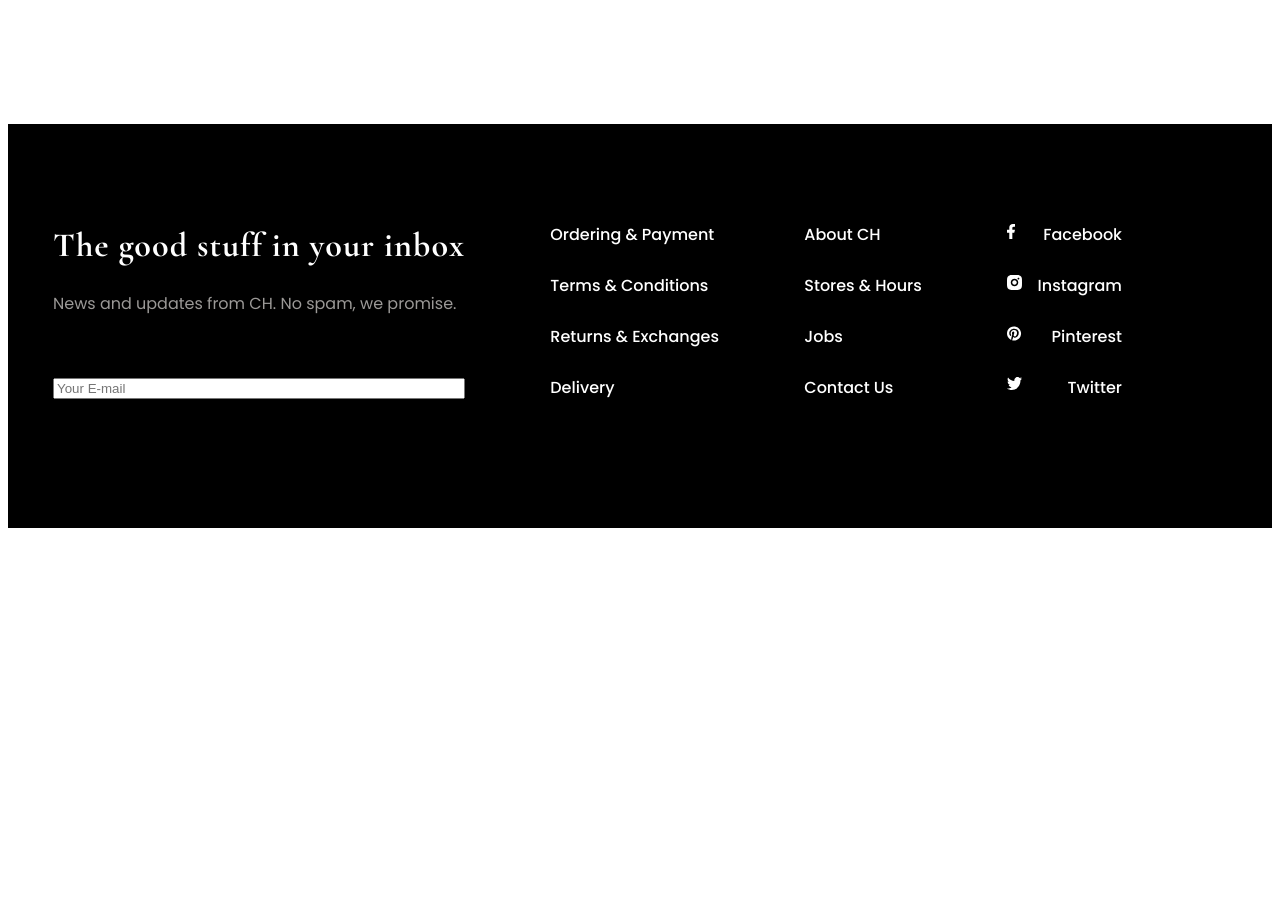
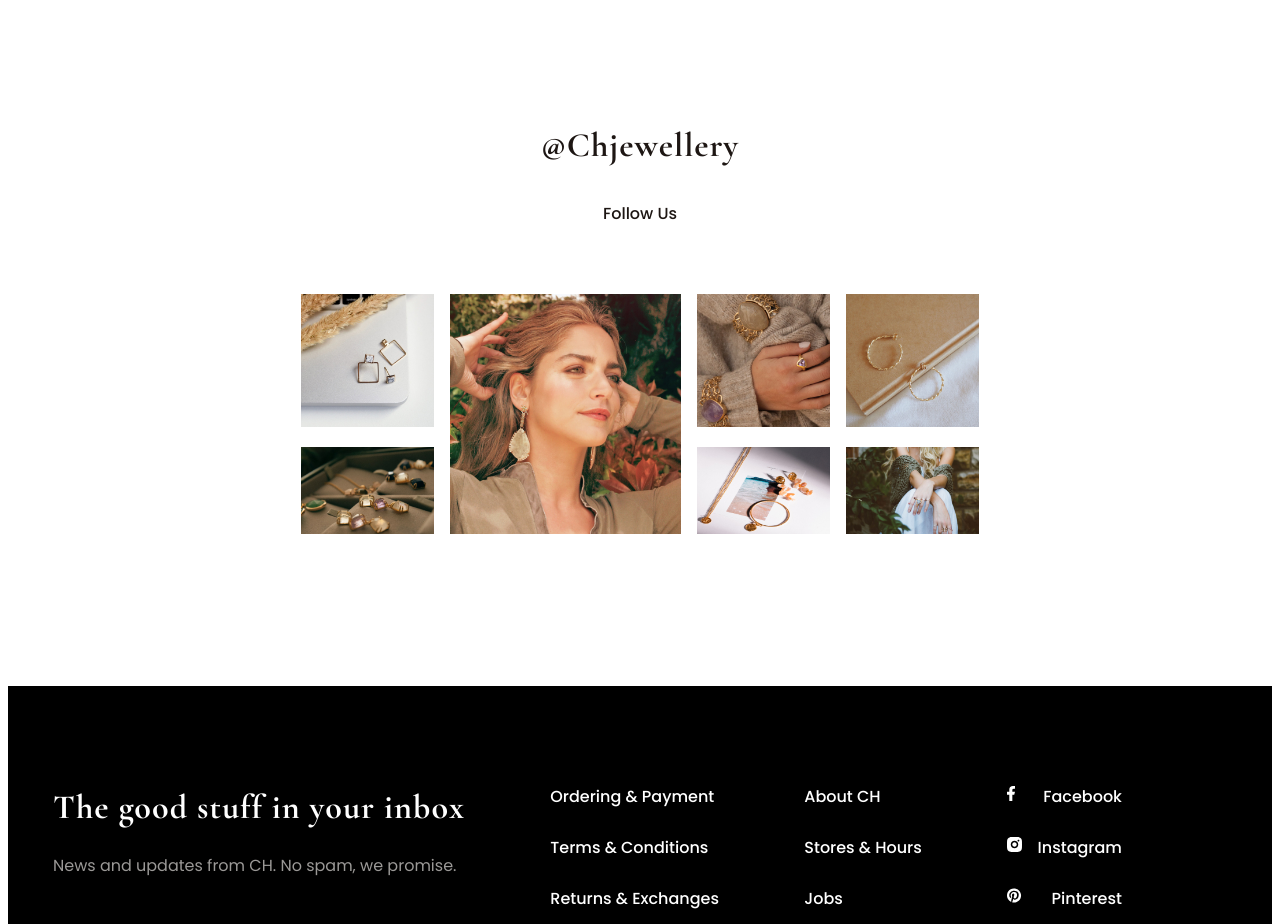
Before and after one commit to Kotwade/jewellery, a website: page source/index.html in a window 1280 px wide. Shown: the part 2660-3584 px from the top of the page. Before the commit the page ends 3188 px from the top, so only its background shows below. Drawn offline with nearby package versions, Linux system fonts and the light colour scheme; files that its build step writes are made by us from their sources.

Commit message:
Сверстал блок image

```diff
--- a/source/index.html
+++ b/source/index.html
@@ -112,6 +112,25 @@
         </div>
       </div>
     </section>
+    <section class="image">
+      <h3>@Chjewellery</h3>
+      <p>Follow Us</p>
+      <div class="image__container">
+        <div class="image__wrapper">
+          <div class="image__block">
+            <img class="image__block-first" src="img/inst.jpg" width="230" height="230">
+            <img class="image__block-second" src="img/earrings.jpg" width="230" height="150">
+          </div>
+          <img class="image__model" src="img/model.jpg" width="399" height="412">
+        </div>
+        <div class="image__box">
+          <img class="image__block-first image__block-first--hand" src="img/hand.jpg" width="230" height="230">
+          <img class="image__block-first image__block-first--rings" src="img/rings.jpg" width="230" height="230">
+          <img class="image__block-second image__block-second--set" src="img/set.jpg" width="230" height="150">
+          <img class="image__block-second" src="img/rings-on-hands.jpg" width="230" height="150">
+        </div>
+      </div>
+    </section>
   </main>
   <footer class="page-footer">
     <div class="page-footer__wrapper">
--- /dev/null
+++ b/source/sass/blocks/image.scss
@@ -0,0 +1,139 @@
+.image {
+  padding-bottom: 132px;
+}
+
+.image h3 {
+  font-family: "Cormorant Garamond", "Georgia", serif;
+  font-weight: 700;
+  font-size: 34px;
+  line-height: 44px;
+  color: $dark;
+  text-align: center;
+  letter-spacing: 0.03em;
+  margin: 0;
+  padding: 0;
+  margin-bottom: 35px;
+}
+
+.image p {
+  font-size: 16px;
+  line-height: 21px;
+  color: $dark;
+  text-align: center;
+  margin: 0;
+  padding: 0;
+  margin-bottom: 70px;
+}
+
+.image__container {
+  max-width: 1170px;
+  display: flex;
+  justify-content: space-between;
+  flex-wrap: wrap;
+  margin: 0 auto;
+
+  @media (max-width: $desktop-width) {
+    max-width: 678px;
+  }
+
+  @media (max-width: $tablet-width) {
+    max-width: 290px;
+  }
+}
+
+.image__container img {
+  margin-bottom: 34px;
+
+  @media (max-width: $desktop-width) {
+    object-fit: cover;
+    margin-bottom: 20px;
+  }
+
+  @media (max-width: $tablet-width) {
+    margin-bottom: 27px;
+  }
+}
+
+.image__wrapper {
+  display: flex;
+  justify-content: space-between;
+  flex-wrap: wrap;
+  max-width: 656px;
+
+  @media (max-width: $desktop-width) {
+    max-width: 380px;
+  }
+}
+
+.image__block {
+  display: flex;
+  flex-direction: column;
+  margin-right: 27px;
+
+  @media (max-width: $desktop-width) {
+    margin-right: 16px;
+  }
+
+  @media (max-width: $tablet-width) {
+    margin-right: 24px;
+  }
+}
+
+.image__box {
+  display: flex;
+  justify-content: space-between;
+  flex-wrap: wrap;
+  max-width: 487px;
+
+  @media (max-width: $desktop-width) {
+    max-width: 282px;
+  }
+
+  @media (max-width: $tablet-width) {
+    max-width: 290px;
+  }
+}
+
+.image__block-first {
+  @media (max-width: $desktop-width) {
+    width: 133px;
+    height: 133px;
+  }
+}
+
+.image__block-second {
+  @media (max-width: $desktop-width) {
+    width: 133px;
+    height: 87px;
+  }
+}
+
+.image__model {
+  @media (max-width: $desktop-width) {
+    width: 231px;
+    height: 240px;
+  }
+
+  @media (max-width: $tablet-width) {
+    width: 133px;
+    height: 247px;
+  }
+}
+
+.image__block-first--hand {
+  @media (max-width: $tablet-width) {
+    display: none;
+  }
+}
+
+.image__block-first--rings {
+  @media (max-width: $tablet-width) {
+    display: none;
+  }
+}
+
+.image__block-second--set {
+  @media (max-width: $tablet-width) {
+    margin-right: 24px;
+  }
+}
--- a/source/sass/style.scss
+++ b/source/sass/style.scss
@@ -9,3 +9,4 @@
 @import "./blocks/main-title.scss";
 @import "./blocks/slider.scss";
 @import "./blocks/blog.scss";
+@import "./blocks/image.scss";
```
Also changed, not shown: build/css/style.min.css, build/index.html, 1 other file.
